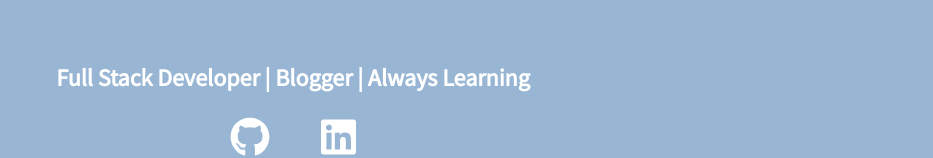
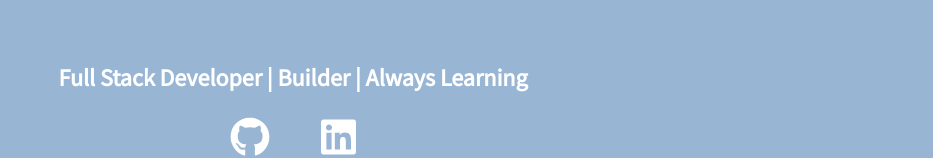
Before and after one commit to amckean12/alex-site, a React (Create React App) app: page / in a window 1280 px wide. Shown: the part 312-470 px from the top of the page, without its empty margins (347-1280 px from the left). Built offline with nearby package versions, Linux system fonts and the light colour scheme.

Commit message:
Worked on splash

```diff
--- a/src/containers/splash-container.js
+++ b/src/containers/splash-container.js
@@ -9,7 +9,7 @@ class SplashContainer extends Component {
      return(
        <div className="splash-container">
          <h1>Hello, I'm Alex!</h1>
-         <h2>Full Stack Developer | Blogger | Always Learning</h2>
+         <h2>Full Stack Developer | Builder | Always Learning</h2>
          <div className="social-icon-container">
           <a href="https://github.com/amckean12" className="social-icon-link-github"><FontAwesomeIcon icon={faGithub}/></a>
           <a href="https://www.linkedin.com/in/alex-mckean/" className="social-icon-link-linkedin"><FontAwesomeIcon icon={faLinkedin}/></a>
```
